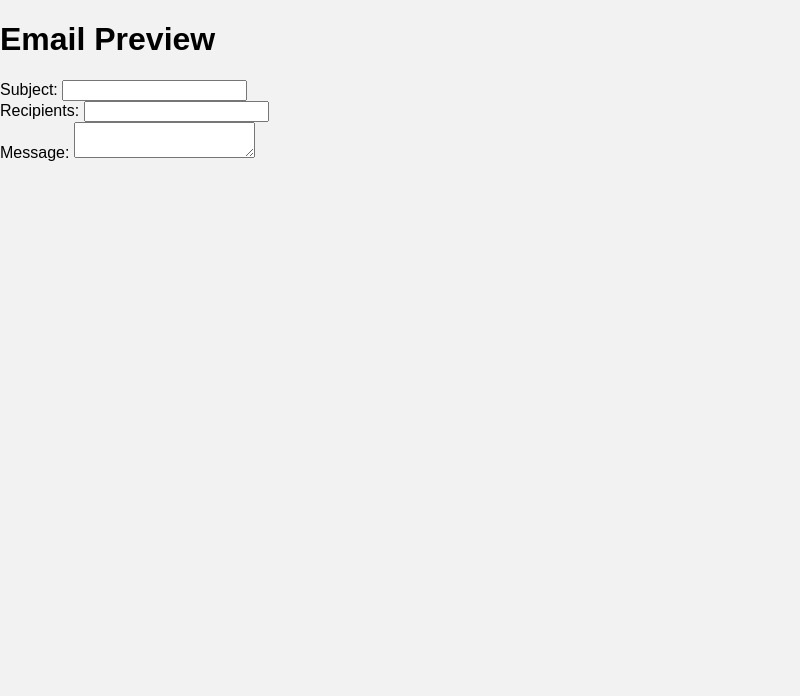
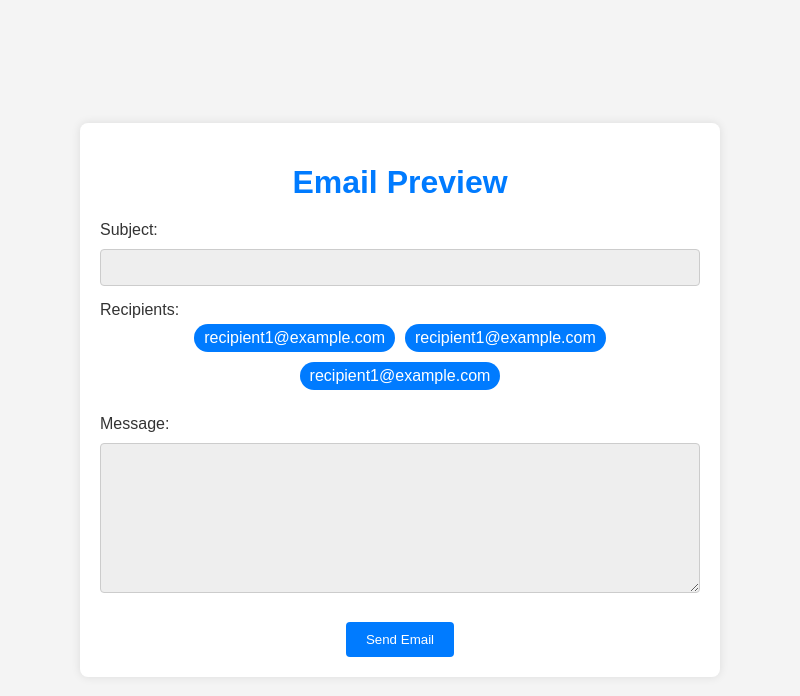
Before and after one commit to dandr94/electron-folder-monitoring, an Electron app: page renderer/previewWindow.html in a window 800 px wide. Drawn offline with Linux system fonts and the light colour scheme; no server answers.

Commit message:
Improvments and stuff

```diff
--- /dev/null
+++ b/renderer/css/previewWindow.css
@@ -0,0 +1,108 @@
+/* style.css */
+
+body {
+    font-family: 'Arial', sans-serif;
+    margin: 0;
+    padding: 0;
+    display: flex;
+    justify-content: center;
+    align-items: center;
+    height: 100vh;
+    background-color: #f4f4f4;
+}
+
+.email-container {
+    background-color: #fff;
+    border-radius: 8px;
+    box-shadow: 0 0 10px rgba(0, 0, 0, 0.1);
+    padding: 20px;
+    width: 600px;
+    display: flex;
+    flex-direction: column;
+    align-items: center;
+}
+
+h1 {
+    color: #007bff;
+    text-align: center;
+    margin-bottom: 20px;
+}
+
+.form-group {
+    margin-bottom: 15px;
+    width: 100%;
+}
+
+label {
+    display: block;
+    margin-bottom: 5px;
+    color: #333;
+}
+
+input,
+textarea {
+    width: 100%;
+    padding: 10px;
+    margin-top: 5px;
+    box-sizing: border-box;
+    border: 1px solid #ccc;
+    border-radius: 4px;
+    resize: vertical;
+}
+
+textarea {
+    height: 150px;
+}
+
+input[readonly],
+textarea[readonly] {
+    background-color: #eee;
+    cursor: not-allowed;
+}
+
+.recipients-list {
+    list-style: none;
+    padding: 0;
+    margin: 0;
+    display: flex;
+    flex-wrap: wrap;
+    justify-content: center; /* Center items horizontally */
+}
+
+.recipients-list li {
+    background-color: #007bff;
+    color: #fff;
+    padding: 5px 10px;
+    margin: 0 5px 10px; /* Add margin between items */
+    border-radius: 20px;
+}
+
+
+#sendEmailButton {
+    background-color: #007bff;
+    color: #fff;
+    padding: 10px 20px;
+    border: none;
+    border-radius: 4px;
+    cursor: pointer;
+    margin-top: 10px;
+}
+
+#sendEmailButton:hover {
+    background-color: #0056b3;
+}
+
+
+#sendEmailButton {
+    background-color: #007bff;
+    color: #fff;
+    padding: 10px 20px;
+    border: none;
+    border-radius: 4px;
+    cursor: pointer;
+    margin-top: 10px;
+}
+
+#sendEmailButton:hover {
+    background-color: #0056b3;
+}
--- /dev/null
+++ b/renderer/js/previewWindow.js
@@ -0,0 +1,23 @@
+window.api.on("file-info", (fileInfo) => {
+    console.log(`file-info in renderer.js:`, fileInfo);
+
+    // Set subject and message values
+    document.getElementById("subject").value = fileInfo.subject;
+    document.getElementById("message").value = fileInfo.message;
+
+    // Clear existing recipients
+    const recipientsList = document.getElementById("recipients");
+    recipientsList.innerHTML = "";
+
+    // Add new recipients
+    fileInfo.recipients.forEach((recipient) => {
+        addRecipientToList(recipient);
+    });
+
+    // Function to add a recipient to the list
+    function addRecipientToList(recipient) {
+        const listItem = document.createElement("li");
+        listItem.textContent = recipient;
+        recipientsList.appendChild(listItem);
+    }
+});
--- a/renderer/js/renderer.js
+++ b/renderer/js/renderer.js
@@ -1,5 +1,3 @@
-// renderer.js
-
 document.getElementById("browseButton").addEventListener("click", async () => {
     const selectedFolder = await window.api.selectDirs();
 
@@ -106,7 +104,7 @@ function updateFileTable(fileInfo) {
     previewButton.className = "preview-button";
     previewButton.title = "Preview Email";
     previewButton.addEventListener("click", () => {
-        // Use IPC to send the 'open-preview-window' event to the main process
+
         window.api.send("open-preview-window", fileInfo);
     });
 
@@ -126,27 +124,14 @@ function updateFileTable(fileInfo) {
     });
 }
 
-// Event listener for the "file-added" event
 window.api.on("file-added", (fileInfo) => {
     updateFileTable(fileInfo);
 });
 
-// Event listener for the "file-changed" event
 window.api.on("file-changed", (fileInfo) => {
     updateFileTable(fileInfo);
 });
 
-// Event listener for the "file-removed" event
 window.api.on("file-removed", (fileInfo) => {
     updateFileTable(fileInfo);
 });
-
-// Event listener for the "file-info" event in the preview window
-window.api.on("file-info", (fileInfo) => {
-    console.log(`Received file-info in renderer.js:`, fileInfo);
-    // Update HTML with fileInfo data
-    document.getElementById("subject").value = fileInfo.subject;
-    document.getElementById("recipients").value =
-        fileInfo.recipients.join(", ");
-    document.getElementById("message").value = fileInfo.message;
-});
--- a/renderer/previewWindow.html
+++ b/renderer/previewWindow.html
@@ -5,26 +5,32 @@
     <meta http-equiv="Content-Security-Policy" content="script-src 'self'" />
     <meta name="viewport" content="width=device-width, initial-scale=1.0">
     <title>Email Preview</title>
-    <link rel="stylesheet" href="css/style.css">
-    <!-- Add any additional styles or links you need -->
+    <link rel="stylesheet" href="css/previewWindow.css">
 </head>
 <body>
+    <div class="email-container">
         <h1>Email Preview</h1>
-    <div>
+        <div class="form-group">
             <label for="subject">Subject:</label>
             <input type="text" id="subject" readonly>
         </div>
-    <div>
+        <div class="form-group">
             <label for="recipients">Recipients:</label>
-        <input type="text" id="recipients" readonly>
+            <ul id="recipients" class="recipients-list" readonly>
+                <!-- Recipients will be dynamically added here using JavaScript -->
+                <li>recipient1@example.com</li>
+                <li>recipient1@example.com</li>
+                <li>recipient1@example.com</li>
+            </ul>
         </div>
-    <div>
+        <div class="form-group">
             <label for="message">Message:</label>
             <textarea id="message" readonly></textarea>
         </div>
-    <!-- Add any additional elements you need -->
+        <button id="sendEmailButton">Send Email</button>
+    </div>
 
-    <script src="./js/renderer.js"></script>
+    <script src="./js/previewWindow.js"></script>
     <script src="../preload.js"></script>
 </body>
 </html>
--- /dev/null
+++ b/test.css
@@ -0,0 +1,93 @@
+html {
+    background-color: #ebfbf8;
+}
+
+body {
+    font-family: 'Arial', sans-serif;
+    margin: 15px auto;
+    width: 70%;
+    background-color: #f4f4f4;
+    box-sizing: border-box;
+    font-family: 'Roboto Mono', monospace;
+
+
+}
+
+
+section {
+    border: 1px solid #8f8f8f;
+    padding: 5px 10px 5px 10px;
+}
+
+
+.top-bar-text {
+    text-align: center;
+}
+
+i {
+    padding: 5px;
+}
+
+.cancel-icon {
+    cursor: pointer;
+    border-left: 1px solid #8f8f8f;
+    margin-left: 5px;
+}
+.cancel-icon:hover {
+    color: red;
+}
+
+.middle-bar-recipients-title, .middle-bar-subject-title, .bottom-bar-message-title {
+    color: #8f8f8f;
+}
+
+.middle-bar-recipients, .middle-bar-subject {
+    display: flex;
+
+}
+
+.middle-bar-recipients-ul {
+    list-style: none;
+    display: flex;
+    flex-wrap: wrap;
+    margin-left: 0;
+    padding-left: 10px;
+}
+.middle-bar-recipients-ul li, .middle-bar-subject-value, .bottom-bar-message-value {
+    font-weight: bold;
+}
+
+.middle-bar-recipients-ul li {
+    border: 1px solid #8f8f8f;
+    border-radius: 7px;
+    margin-right: 5px;
+    margin-top: 5px;
+    padding: 3px;
+}
+
+
+.middle-bar-subject-value {
+    padding-left: 10px;
+    word-wrap: break-word;
+    max-width: calc(100% - 100px);
+}
+
+.button-container {
+    text-align: center;
+    background-color: #ebfbf8;
+}
+
+.send-email-button {
+    background-color: transparent;
+    color: black;
+    font-weight: bold;
+    padding: 10px 20px;
+    border: 1px solid #8f8f8f;
+    border-radius: 4px;
+    cursor: pointer;
+    margin-top: 10px;
+}
+
+.send-email-button:hover {
+    background-color: #007bff;
+}
```
Also changed, not shown: main.js (+6 -13 lines), test.html (added, +57 -0 lines). Lines whose indentation alone changed are shown as unchanged.
